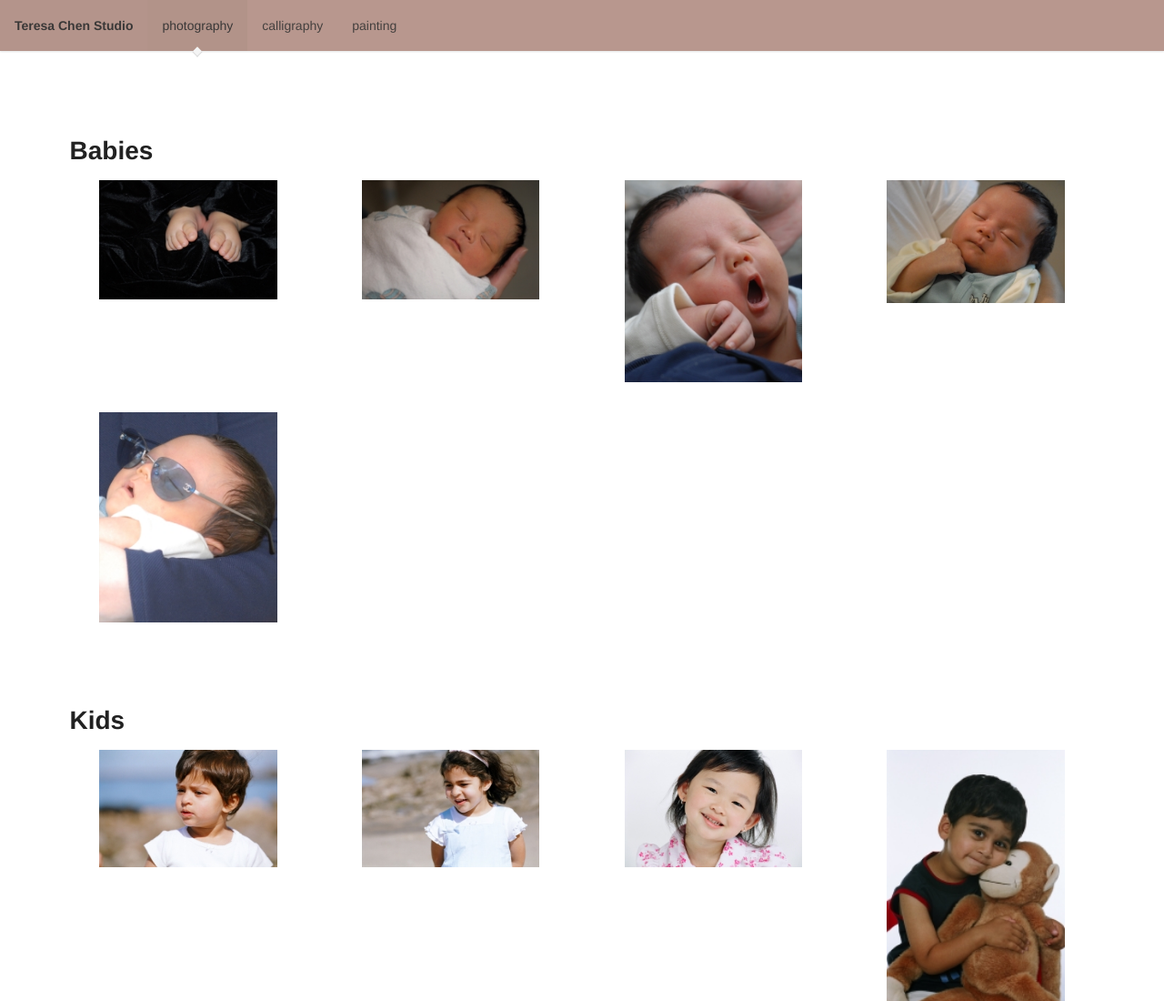
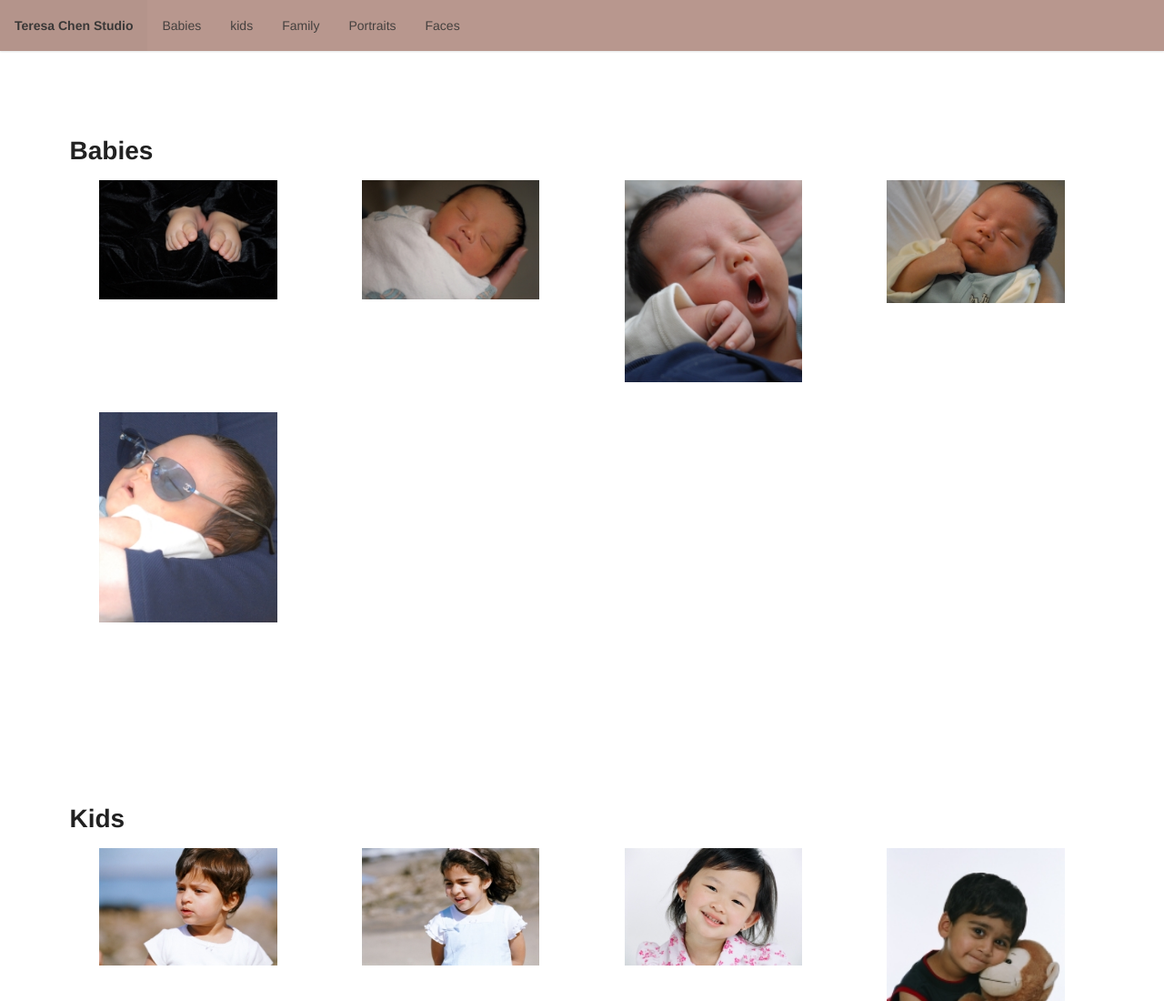
Before and after one commit to teresachen/teresachen.github.io, a plain HTML site: page photo.html in a window 1280 px wide. Shown: the top 1100 px of the page at 91% size. Drawn offline with nearby package versions, Linux system fonts and the light colour scheme; some icons are missing; a web font is replaced by a local one.

Commit message:
Add category to menu bar

```diff
--- a/photo.html
+++ b/photo.html
@@ -20,12 +20,14 @@
   <div class="ui container">
     <div class="ui top fixed pointing menu">
       <a class="item homepage" href="index.html"><span><b>Teresa Chen Studio</b></span></a>
-      <a class="active item photography" href="photo.html"><span>photography</span></a>
-      <a class="item calligraphy" href="#calligraphy"><span>calligraphy</span></a>
-      <a class="item painting" href="#painting"><span>painting</span></a>
+      <a class="item photography" href="photo.html#babies"><span>Babies</span></a>
+      <a class="item photography" href="photo.html#kids"><span>kids</span></a>
+      <a class="item photography" href="photo.html#family"><span>Family</span></a>
+      <a class="item photography" href="photo.html#portraits"><span>Portraits</span></a>
+      <a class="item photography" href="photo.html#faces"><span>Faces</span></a>
     </div>
   </div>
-  <div class="photo-segment segment">
+  <div class="photo-segment segment" id="babies">
     <div class="ui container">
       <h1>Babies</h1>
       <div class="ui four column grid">
@@ -51,9 +53,9 @@
       </div>
     </div>
   </div>
-  <div class="secondSegment segment">
+  <div class="secondSegment segment" id="kids">
     <div class="ui container">
-      <h1>Kids</h1>
+      <h1><br><br><br>Kids</h1>
       <div class="ui four column grid">
         <div class="row">
           <div class="center aligned column">
@@ -114,9 +116,9 @@
       </div>
     </div>
   </div>
-  <div class="thirdSegment segment">
+  <div class="thirdSegment segment" id="family">
     <div class="ui container">
-      <h1>Family</h1>
+      <h1><br><br><br>Family</h1>
       <div class="ui four column grid">
         <div class="row">
           <div class="center aligned column">
@@ -154,9 +156,9 @@
       </div>
     </div>
   </div>
-  <div class="fourthSegment segment">
+  <div class="fourthSegment segment" id="portraits">
     <div class="ui container">
-      <h1>Portraits</h1>
+      <h1><br><br><br>Portraits</h1>
       <div class="ui four column grid">
         <div class="row">
           <div class="center aligned column">
@@ -189,9 +191,9 @@
       </div>
     </div>
   </div>
-  <div class="fifthSegment segment">
+  <div class="fifthSegment segment" id="faces">
     <div class="ui container">
-      <h1>Faces</h1>
+      <h1><br><br><br>Faces</h1>
       <div class="ui four column grid">
         <div class="row">
           <div class="center aligned column">
```
Also changed, not shown: index.html (+5 -3 lines).
